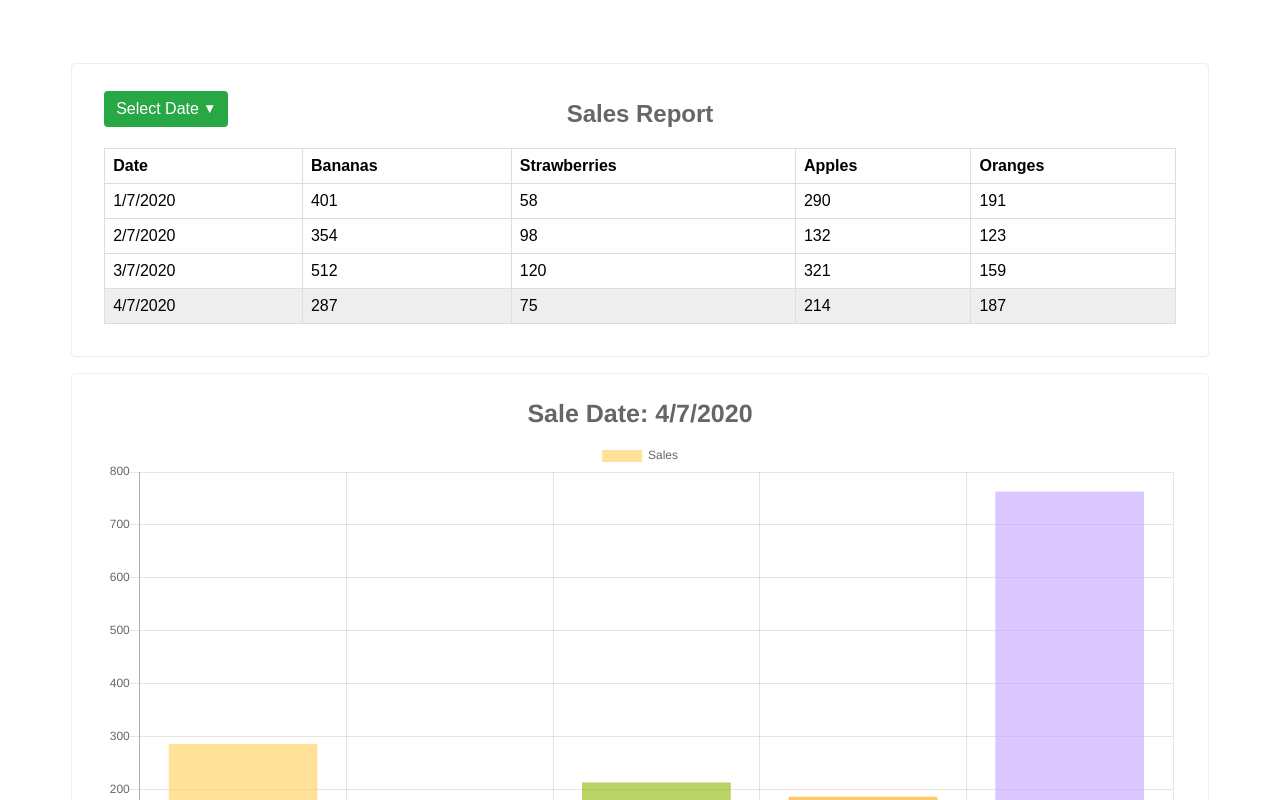
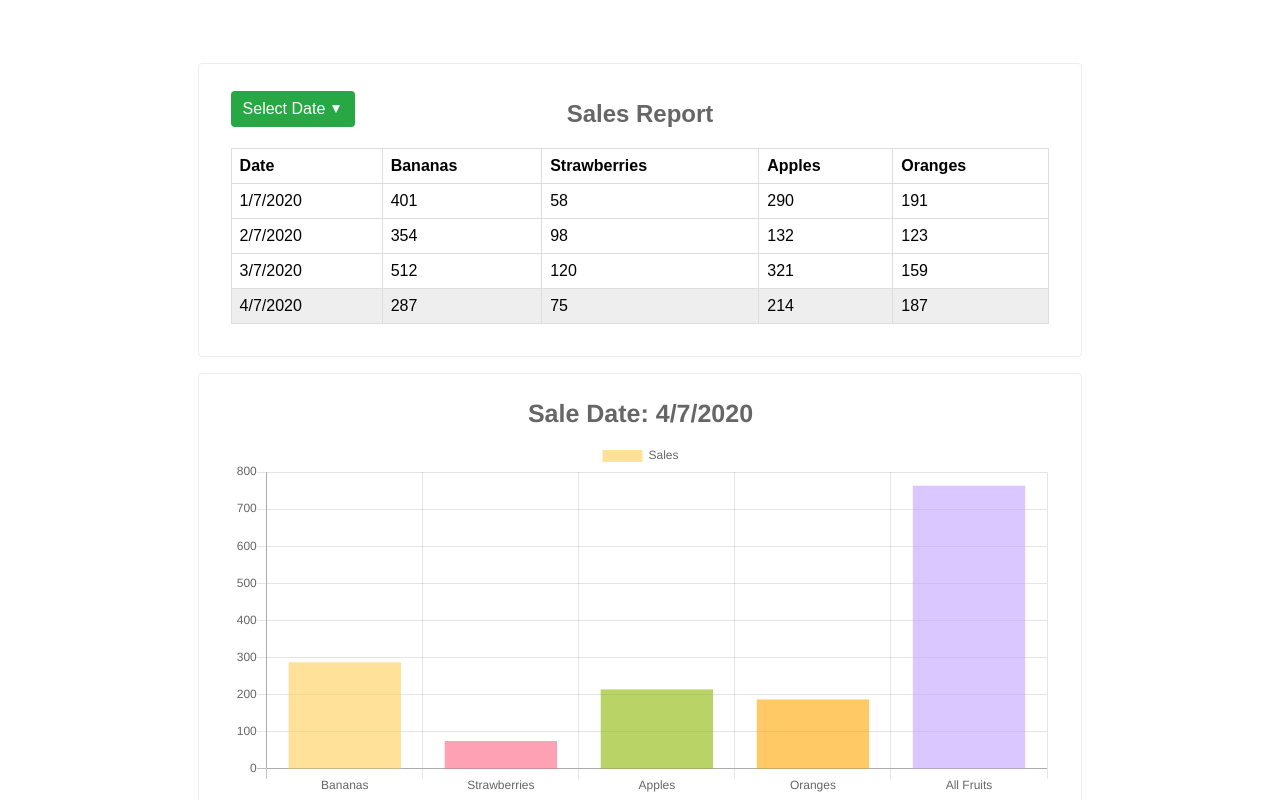
Before and after one commit to ton2o6/fruit-stand, a React (Create React App) app: page / in a window 1280 px wide. Shown: the top 800 px of the page. Built offline with nearby package versions, Linux system fonts and the light colour scheme.

Commit message:
replaced the larger screen margin

```diff
--- a/src/components/App/App.scss
+++ b/src/components/App/App.scss
@@ -21,7 +21,9 @@
 
 
 @media(min-width: 1240px){
-
+  .App {
+    margin: 5% 15%;
+  }
 }
 
 @media(max-width: 575px){
```
